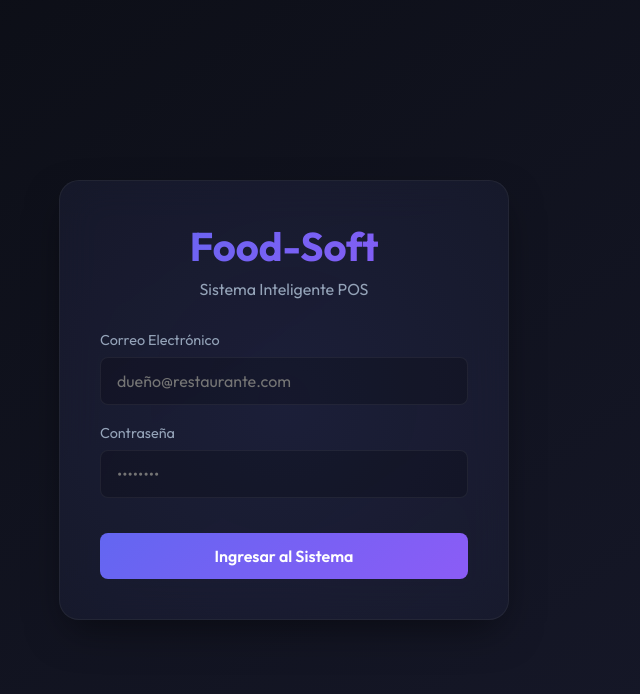
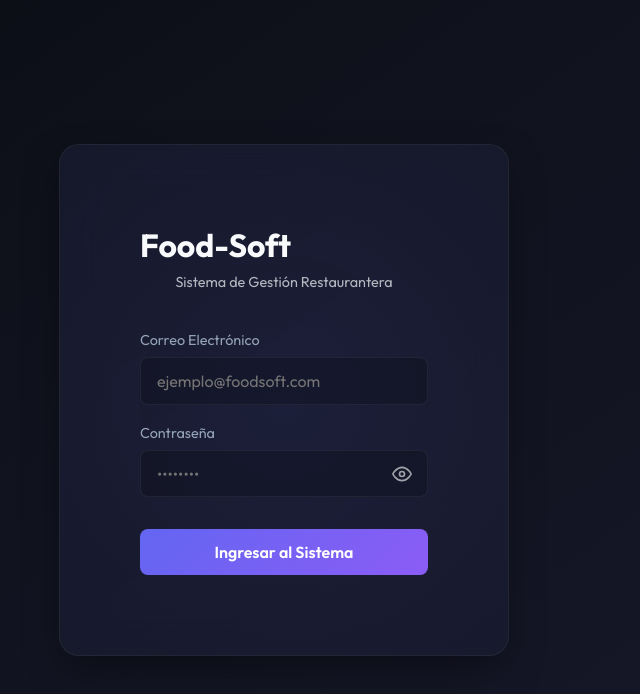
Before and after one commit to IFEE09/food-soft, a React app in the folder frontend/: page /login in a window 1280 px wide. Shown: the top 694 px of the page, without its empty margins (356-996 px from the left). Built offline with nearby package versions, Linux system fonts and the light colour scheme; no server answers; the HTML template or start-up script is replaced by a standard one.

Commit message:
UI: Add show/hide password toggle to Login page

```diff
--- a/frontend/src/pages/Login.jsx
+++ b/frontend/src/pages/Login.jsx
@@ -5,6 +5,7 @@ import { apiClient } from '../api/client';
 export default function Login() {
   const [email, setEmail] = useState('');
   const [password, setPassword] = useState('');
+  const [showPassword, setShowPassword] = useState(false);
   const [isLoading, setIsLoading] = useState(false);
   const navigate = useNavigate();
 
@@ -44,18 +45,19 @@ export default function Login() {
   };
 
   return (
-    <>
-      <div style={{ textAlign: 'center', marginBottom: '2rem' }}>
-        <h1 className="text-gradient" style={{ fontSize: '2.5rem', marginBottom: '0.5rem' }}>Food-Soft</h1>
-        <p style={{ color: 'var(--text-secondary)' }}>Sistema Inteligente POS</p>
-      </div>
+    <div className="login-container">
+      <div className="glass-card" style={{ maxWidth: '400px', width: '100%', padding: '2.5rem' }}>
+        <h1 className="title-premium" style={{ marginBottom: '0.5rem' }}>Food-Soft</h1>
+        <p style={{ textAlign: 'center', marginBottom: '2.5rem', opacity: 0.7, fontSize: '0.9rem' }}>
+          Sistema de Gestión Restaurantera
+        </p>
 
         <form onSubmit={handleLogin} style={{ display: 'flex', flexDirection: 'column', gap: '1.2rem' }}>
           <div style={{ display: 'flex', flexDirection: 'column', gap: '0.5rem' }}>
             <label style={{ fontSize: '0.9rem', color: 'var(--text-secondary)' }}>Correo Electrónico</label>
             <input
               type="email"
-            placeholder="dueño@restaurante.com"
+              placeholder="ejemplo@foodsoft.com"
               value={email}
               onChange={(e) => setEmail(e.target.value)}
               required
@@ -64,24 +66,58 @@ export default function Login() {
 
           <div style={{ display: 'flex', flexDirection: 'column', gap: '0.5rem' }}>
             <label style={{ fontSize: '0.9rem', color: 'var(--text-secondary)' }}>Contraseña</label>
+            <div style={{ position: 'relative' }}>
               <input
-            type="password"
+                type={showPassword ? 'text' : 'password'}
                 placeholder="••••••••"
                 value={password}
                 onChange={(e) => setPassword(e.target.value)}
                 required
+                style={{ width: '100%', paddingRight: '45px' }}
               />
+              <button
+                type="button"
+                onClick={() => setShowPassword(!showPassword)}
+                style={{
+                  position: 'absolute',
+                  right: '12px',
+                  top: '50%',
+                  transform: 'translateY(-50%)',
+                  background: 'none',
+                  border: 'none',
+                  cursor: 'pointer',
+                  opacity: 0.6,
+                  display: 'flex',
+                  alignItems: 'center',
+                  padding: '4px',
+                  color: 'white'
+                }}
+              >
+                {showPassword ? (
+                  <svg width="20" height="20" viewBox="0 0 24 24" fill="none" stroke="currentColor" strokeWidth="2" strokeLinecap="round" strokeLinejoin="round">
+                    <path d="M17.94 17.94A10.07 10.07 0 0 1 12 19c-7 0-11-8-11-8a18.45 18.45 0 0 1 5.06-5.94M9.9 4.24A9.12 9.12 0 0 1 12 4c7 0 11 8 11 8a18.5 18.5 0 0 1-2.16 3.19m-6.72-1.07a3 3 0 1 1-4.24-4.24"></path>
+                    <line x1="1" y1="1" x2="23" y2="23"></line>
+                  </svg>
+                ) : (
+                  <svg width="20" height="20" viewBox="0 0 24 24" fill="none" stroke="currentColor" strokeWidth="2" strokeLinecap="round" strokeLinejoin="round">
+                    <path d="M1 12s4-8 11-8 11 8 11 8-4 8-11 8-11-8-11-8z"></path>
+                    <circle cx="12" cy="12" r="3"></circle>
+                  </svg>
+                )}
+              </button>
+            </div>
           </div>
 
           <button
             type="submit"
             className="btn-primary"
-          style={{ marginTop: '1rem' }}
+            style={{ marginTop: '0.8rem' }}
             disabled={isLoading}
           >
             {isLoading ? 'Iniciando sesión...' : 'Ingresar al Sistema'}
           </button>
         </form>
-    </>
+      </div>
+    </div>
   );
 }
```
Lines whose indentation alone changed are shown as unchanged.
